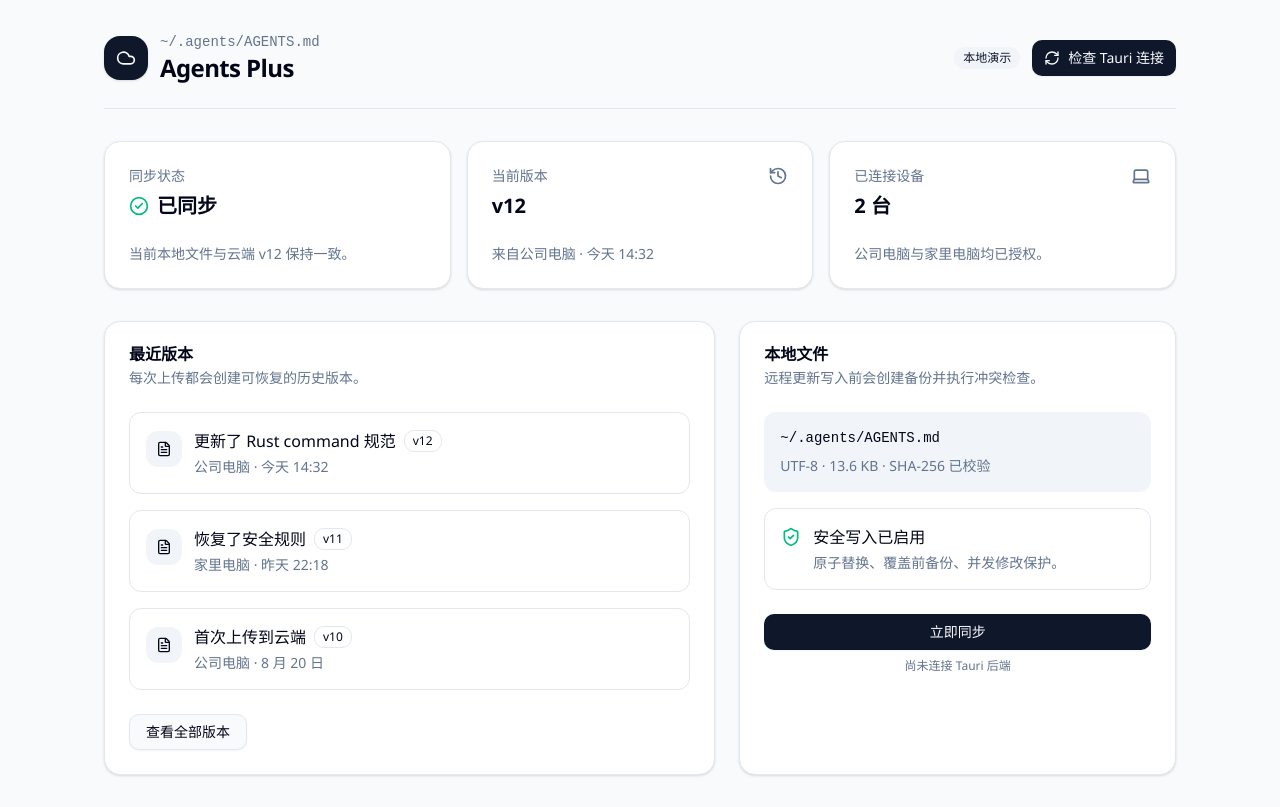
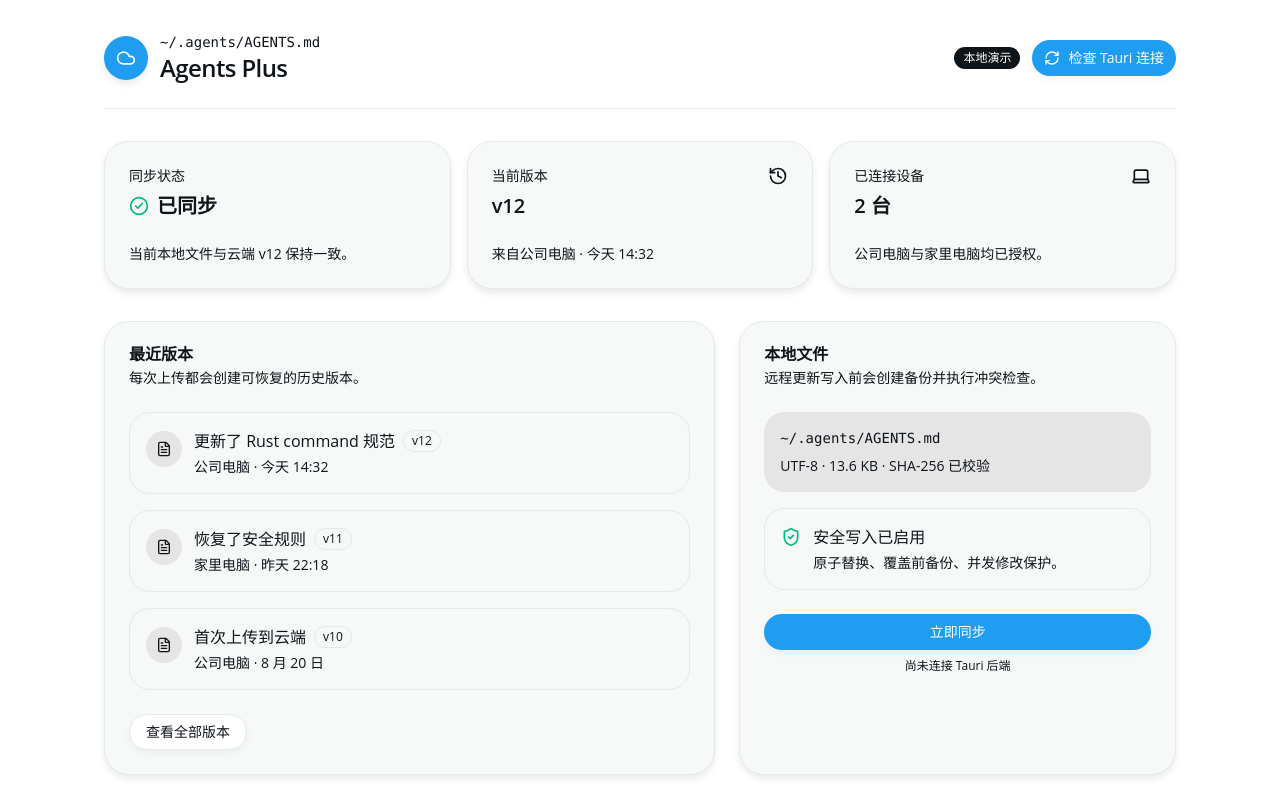
Before and after one commit to esyion/settr, a Next.js app: page / in a window 1280 px wide. Built offline with nearby package versions, Linux system fonts and the light colour scheme.

Commit message:
style: 更改全局样式

```diff
--- a/src/app/globals.css
+++ b/src/app/globals.css
@@ -26,8 +26,8 @@
   --radius-md: calc(var(--radius) - 2px);
   --radius-lg: var(--radius);
   --radius-xl: calc(var(--radius) + 4px);
-  --font-sans: "Fira Sans", "Segoe UI", sans-serif;
-  --font-mono: "Fira Code", "Cascadia Code", monospace;
+  --font-sans: Open Sans, sans-serif;
+  --font-mono: Menlo, monospace;
   --color-sidebar-ring: var(--sidebar-ring);
   --color-sidebar-border: var(--sidebar-border);
   --color-sidebar-accent-foreground: var(--sidebar-accent-foreground);
@@ -36,65 +36,129 @@
   --color-sidebar-primary: var(--sidebar-primary);
   --color-sidebar-foreground: var(--sidebar-foreground);
   --color-sidebar: var(--sidebar);
+  --font-serif: Georgia, serif;
+  --radius: 1.3rem;
+  --tracking-tighter: calc(var(--tracking-normal) - 0.05em);
+  --tracking-tight: calc(var(--tracking-normal) - 0.025em);
+  --tracking-wide: calc(var(--tracking-normal) + 0.025em);
+  --tracking-wider: calc(var(--tracking-normal) + 0.05em);
+  --tracking-widest: calc(var(--tracking-normal) + 0.1em);
+  --tracking-normal: var(--tracking-normal);
+  --shadow-2xl: var(--shadow-2xl);
+  --shadow-xl: var(--shadow-xl);
+  --shadow-lg: var(--shadow-lg);
+  --shadow-md: var(--shadow-md);
+  --shadow: var(--shadow);
+  --shadow-sm: var(--shadow-sm);
+  --shadow-xs: var(--shadow-xs);
+  --shadow-2xs: var(--shadow-2xs);
+  --spacing: var(--spacing);
+  --color-destructive-foreground: var(--destructive-foreground);
+  --color-chart-5: var(--chart-5);
+  --color-chart-4: var(--chart-4);
+  --color-chart-3: var(--chart-3);
+  --color-chart-2: var(--chart-2);
+  --color-chart-1: var(--chart-1);
+  --radius-2xl: calc(var(--radius) * 1.8);
+  --radius-3xl: calc(var(--radius) * 2.2);
+  --radius-4xl: calc(var(--radius) * 2.6);
 }
 
 :root {
-  --radius: 0.75rem;
-  --background: oklch(0.985 0.002 247.839);
-  --foreground: oklch(0.129 0.042 264.695);
-  --card: oklch(1 0 0);
-  --card-foreground: oklch(0.129 0.042 264.695);
-  --popover: oklch(1 0 0);
-  --popover-foreground: oklch(0.129 0.042 264.695);
-  --primary: oklch(0.208 0.042 265.755);
-  --primary-foreground: oklch(0.984 0.003 247.858);
-  --secondary: oklch(0.968 0.007 247.896);
-  --secondary-foreground: oklch(0.208 0.042 265.755);
-  --muted: oklch(0.968 0.007 247.896);
-  --muted-foreground: oklch(0.554 0.046 257.417);
-  --accent: oklch(0.968 0.007 247.896);
-  --accent-foreground: oklch(0.208 0.042 265.755);
-  --destructive: oklch(0.577 0.245 27.325);
-  --border: oklch(0.929 0.013 255.508);
-  --input: oklch(0.929 0.013 255.508);
-  --ring: oklch(0.704 0.04 256.788);
-  --sidebar: hsl(0 0% 98%);
-  --sidebar-foreground: hsl(240 5.3% 26.1%);
-  --sidebar-primary: hsl(240 5.9% 10%);
-  --sidebar-primary-foreground: hsl(0 0% 98%);
-  --sidebar-accent: hsl(240 4.8% 95.9%);
-  --sidebar-accent-foreground: hsl(240 5.9% 10%);
-  --sidebar-border: hsl(220 13% 91%);
-  --sidebar-ring: hsl(217.2 91.2% 59.8%);
+  --radius: 1.3rem;
+  --background: oklch(1.0000 0 0);
+  --foreground: oklch(0.1884 0.0128 248.5103);
+  --card: oklch(0.9784 0.0011 197.1387);
+  --card-foreground: oklch(0.1884 0.0128 248.5103);
+  --popover: oklch(1.0000 0 0);
+  --popover-foreground: oklch(0.1884 0.0128 248.5103);
+  --primary: oklch(0.6723 0.1606 244.9955);
+  --primary-foreground: oklch(1.0000 0 0);
+  --secondary: oklch(0.1884 0.0128 248.5103);
+  --secondary-foreground: oklch(1.0000 0 0);
+  --muted: oklch(0.9222 0.0013 286.3737);
+  --muted-foreground: oklch(0.1884 0.0128 248.5103);
+  --accent: oklch(0.9392 0.0166 250.8453);
+  --accent-foreground: oklch(0.6723 0.1606 244.9955);
+  --destructive: oklch(0.6188 0.2376 25.7658);
+  --border: oklch(0.9317 0.0118 231.6594);
+  --input: oklch(0.9809 0.0025 228.7836);
+  --ring: oklch(0.6818 0.1584 243.3540);
+  --sidebar: oklch(0.9784 0.0011 197.1387);
+  --sidebar-foreground: oklch(0.1884 0.0128 248.5103);
+  --sidebar-primary: oklch(0.6723 0.1606 244.9955);
+  --sidebar-primary-foreground: oklch(1.0000 0 0);
+  --sidebar-accent: oklch(0.9392 0.0166 250.8453);
+  --sidebar-accent-foreground: oklch(0.6723 0.1606 244.9955);
+  --sidebar-border: oklch(0.9271 0.0101 238.5177);
+  --sidebar-ring: oklch(0.6818 0.1584 243.3540);
+  --chart-1: oklch(0.6723 0.1606 244.9955);
+  --chart-2: oklch(0.6907 0.1554 160.3454);
+  --chart-3: oklch(0.8214 0.1600 82.5337);
+  --chart-4: oklch(0.7064 0.1822 151.7125);
+  --chart-5: oklch(0.5919 0.2186 10.5826);
+  --destructive-foreground: oklch(1.0000 0 0);
+  --font-sans: Open Sans, sans-serif;
+  --font-serif: Georgia, serif;
+  --font-mono: Menlo, monospace;
+  --spacing: 0.25rem;
+  --shadow-2xs: 0px 4px 8px -1px hsl(0 0% 0% / 0.05);
+  --shadow-xs: 0px 4px 8px -1px hsl(0 0% 0% / 0.05);
+  --shadow-sm: 0px 4px 8px -1px hsl(0 0% 0% / 0.10), 0px 1px 2px -2px hsl(0 0% 0% / 0.10);
+  --shadow: 0px 4px 8px -1px hsl(0 0% 0% / 0.10), 0px 1px 2px -2px hsl(0 0% 0% / 0.10);
+  --shadow-md: 0px 4px 8px -1px hsl(0 0% 0% / 0.10), 0px 2px 4px -2px hsl(0 0% 0% / 0.10);
+  --shadow-lg: 0px 4px 8px -1px hsl(0 0% 0% / 0.10), 0px 4px 6px -2px hsl(0 0% 0% / 0.10);
+  --shadow-xl: 0px 4px 8px -1px hsl(0 0% 0% / 0.10), 0px 8px 10px -2px hsl(0 0% 0% / 0.10);
+  --shadow-2xl: 0px 4px 8px -1px hsl(0 0% 0% / 0.25);
+  --tracking-normal: 0em;
 }
 
 .dark {
-  --background: oklch(0.129 0.042 264.695);
-  --foreground: oklch(0.984 0.003 247.858);
-  --card: oklch(0.208 0.042 265.755);
-  --card-foreground: oklch(0.984 0.003 247.858);
-  --popover: oklch(0.208 0.042 265.755);
-  --popover-foreground: oklch(0.984 0.003 247.858);
-  --primary: oklch(0.929 0.013 255.508);
-  --primary-foreground: oklch(0.208 0.042 265.755);
-  --secondary: oklch(0.279 0.041 260.031);
-  --secondary-foreground: oklch(0.984 0.003 247.858);
-  --muted: oklch(0.279 0.041 260.031);
-  --muted-foreground: oklch(0.704 0.04 256.788);
-  --accent: oklch(0.279 0.041 260.031);
-  --accent-foreground: oklch(0.984 0.003 247.858);
-  --destructive: oklch(0.704 0.191 22.216);
-  --border: oklch(1 0 0 / 10%);
-  --input: oklch(1 0 0 / 15%);
-  --ring: oklch(0.551 0.027 264.364);
-  --sidebar: hsl(240 5.9% 10%);
-  --sidebar-foreground: hsl(240 4.8% 95.9%);
-  --sidebar-primary: hsl(224.3 76.3% 48%);
-  --sidebar-primary-foreground: hsl(0 0% 100%);
-  --sidebar-accent: hsl(240 3.7% 15.9%);
-  --sidebar-accent-foreground: hsl(240 4.8% 95.9%);
-  --sidebar-border: hsl(240 3.7% 15.9%);
-  --sidebar-ring: hsl(217.2 91.2% 59.8%);
+  --background: oklch(0 0 0);
+  --foreground: oklch(0.9328 0.0025 228.7857);
+  --card: oklch(0.2097 0.0080 274.5332);
+  --card-foreground: oklch(0.8853 0 0);
+  --popover: oklch(0 0 0);
+  --popover-foreground: oklch(0.9328 0.0025 228.7857);
+  --primary: oklch(0.6692 0.1607 245.0110);
+  --primary-foreground: oklch(1.0000 0 0);
+  --secondary: oklch(0.9622 0.0035 219.5331);
+  --secondary-foreground: oklch(0.1884 0.0128 248.5103);
+  --muted: oklch(0.2090 0 0);
+  --muted-foreground: oklch(0.5637 0.0078 247.9662);
+  --accent: oklch(0.1928 0.0331 242.5459);
+  --accent-foreground: oklch(0.6692 0.1607 245.0110);
+  --destructive: oklch(0.6188 0.2376 25.7658);
+  --border: oklch(0.2674 0.0047 248.0045);
+  --input: oklch(0.3020 0.0288 244.8244);
+  --ring: oklch(0.6818 0.1584 243.3540);
+  --sidebar: oklch(0.2097 0.0080 274.5332);
+  --sidebar-foreground: oklch(0.8853 0 0);
+  --sidebar-primary: oklch(0.6818 0.1584 243.3540);
+  --sidebar-primary-foreground: oklch(1.0000 0 0);
+  --sidebar-accent: oklch(0.1928 0.0331 242.5459);
+  --sidebar-accent-foreground: oklch(0.6692 0.1607 245.0110);
+  --sidebar-border: oklch(0.3795 0.0220 240.5943);
+  --sidebar-ring: oklch(0.6818 0.1584 243.3540);
+  --chart-1: oklch(0.6723 0.1606 244.9955);
+  --chart-2: oklch(0.6907 0.1554 160.3454);
+  --chart-3: oklch(0.8214 0.1600 82.5337);
+  --chart-4: oklch(0.7064 0.1822 151.7125);
+  --chart-5: oklch(0.5919 0.2186 10.5826);
+  --destructive-foreground: oklch(1.0000 0 0);
+  --radius: 1.3rem;
+  --font-sans: Open Sans, sans-serif;
+  --font-serif: Georgia, serif;
+  --font-mono: Menlo, monospace;
+  --spacing: 0.25rem;
+  --shadow-2xs: 0px 4px 8px -1px hsl(0 0% 0% / 0.05);
+  --shadow-xs: 0px 4px 8px -1px hsl(0 0% 0% / 0.05);
+  --shadow-sm: 0px 4px 8px -1px hsl(0 0% 0% / 0.10), 0px 1px 2px -2px hsl(0 0% 0% / 0.10);
+  --shadow: 0px 4px 8px -1px hsl(0 0% 0% / 0.10), 0px 1px 2px -2px hsl(0 0% 0% / 0.10);
+  --shadow-md: 0px 4px 8px -1px hsl(0 0% 0% / 0.10), 0px 2px 4px -2px hsl(0 0% 0% / 0.10);
+  --shadow-lg: 0px 4px 8px -1px hsl(0 0% 0% / 0.10), 0px 4px 6px -2px hsl(0 0% 0% / 0.10);
+  --shadow-xl: 0px 4px 8px -1px hsl(0 0% 0% / 0.10), 0px 8px 10px -2px hsl(0 0% 0% / 0.10);
+  --shadow-2xl: 0px 4px 8px -1px hsl(0 0% 0% / 0.25);
 }
 
 @layer base {
@@ -104,6 +168,7 @@
 
   body {
     @apply bg-background text-foreground antialiased;
+    letter-spacing: var(--tracking-normal);
   }
 
   button,
```
